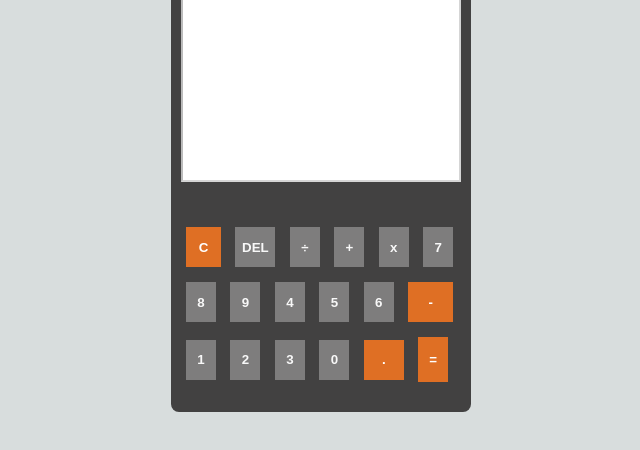
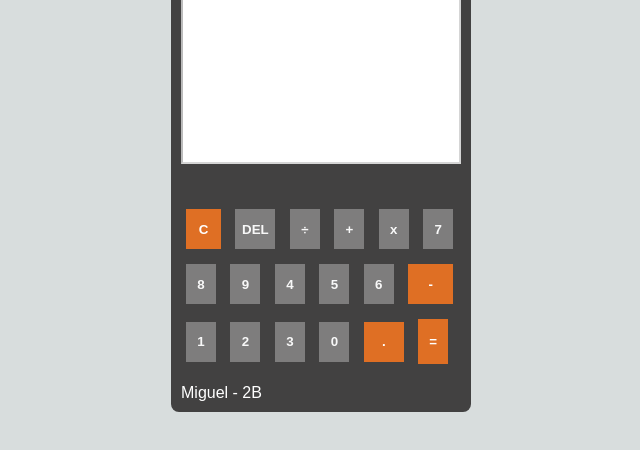
Before and after one commit to MiguelFazioAssuncao/JS-Senai, a plain HTML site: page Calculadora/index.html in a window 1280 px wide. Shown: the part 228-678 px from the top of the page, without its empty margins (319-959 px from the left). Drawn offline with Linux system fonts and the light colour scheme; a web font is replaced by a local one.

Commit message:
Update index.html

```diff
--- a/Calculadora/index.html
+++ b/Calculadora/index.html
@@ -40,5 +40,6 @@
 
         </div>
     <script src="main.js"></script>
+    <footer>Miguel - 2B</footer>
 </body>
 </html>
```
